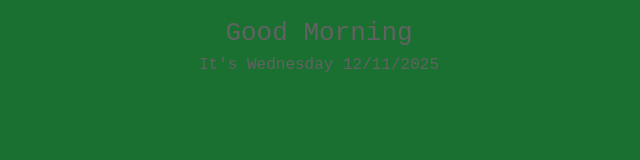
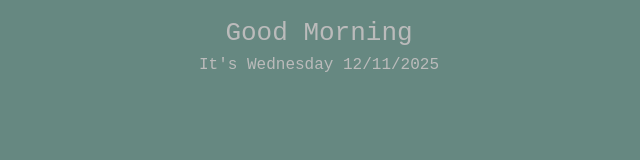
Before and after one commit to writer0825-prog/Greeting, a plain HTML site: page newgreet.html in a window 1280 px wide. Shown: the whole page, without its empty margins (321-961 px from the left). Drawn offline with Linux system fonts and the light colour scheme.

Commit message:
Update newgreet.html

```diff
--- a/newgreet.html
+++ b/newgreet.html
@@ -5,7 +5,7 @@
 #lbl {
     font-family: monospace;
     font-size: xx-large;
-    color: #626262;
+    color: #bbbbbb;
     padding: 5px;
     border: 1px solid #00000000;
     text-align: center;
@@ -18,7 +18,7 @@
     font-size:large;
 }
 body{
-    background-color: #1a7030;
+    background-color: #668881;
 }
     </style>
 </head>
```
